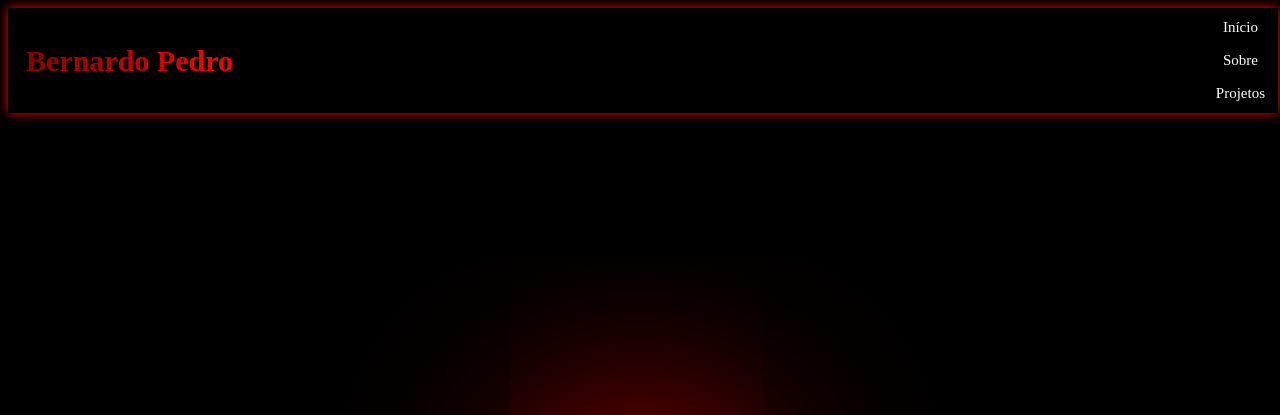
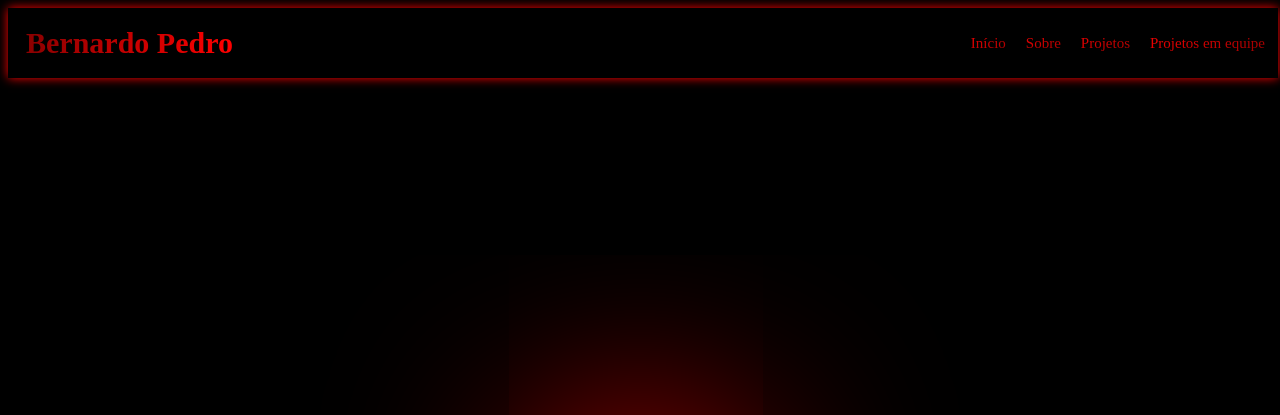
Before and after one commit to bernardopedro1423-sys/Repositorio, a plain HTML site: page index.html in a window 1280 px wide. Shown: the top 415 px of the page. Drawn offline with nearby package versions, Linux system fonts and the light colour scheme; a script that the page names is missing.

Commit message:
update index.html

```diff
--- a/index.html
+++ b/index.html
@@ -18,9 +18,16 @@
   <h1 class="gradient-text1">Bernardo Pedro</h1>
   <ul>
     <li>
-      <a href="#inicio" id="inicio">Início</a>
-      <a href="#sobre" id="sobre">Sobre</a>
-      <a href="#projetos" id="projetos">Projetos</a>
+      <a href="#inicio" id="inicio"class="gradient-text2">Início</a>
+    </li>
+    <li>
+      <a href="#sobre" id="sobre" class="gradient-text2">Sobre</a>
+    </li>
+    <li>
+      <a href="#projetos" id="projetos"class="gradient-text2">Projetos</a>
+    </li>
+    <li>
+      <a href="#Projetosemequipe"class="gradient-text2">Projetos em equipe</a>
     </li>
   </ul>
 </header>
@@ -33,7 +40,7 @@
 
 
     <p class="devJunior">Dev Júnior em formação</p>
-    <a href="#" id="contato"><p>Contato</p><i class="bi bi-arrow-right-square-fill"></i></a>
+    <a href="#" id="contato" style="gap: 10%;"><p>Contato</p><i class="bi bi-arrow-right-square-fill"></i></a>
   </section>
   <section id="sobre" class="section">
     <h2 class="gradient-text2">Um pouco sobre mim!</h2>
@@ -43,8 +50,13 @@
     <img class="" src="" alt="" />
   </section>
   <section id="projetos" class="section">
-    <h2 id="projetos" class="gradient-text2">Projetos</h2>
-    <p></p>
+    <h2 class="gradient-text2">Projetos</h2>
+    <img src="" alt="" />
+    <img src="" alt="" />
+  </section>
+  <section id="Projetosemequipe" class="section">
+    <h2 class="gradient-text2">Projetos em equipe</h2>
+    <img src="" alt="" />
   </section>
   </div>
   <!-- Project -->
```
